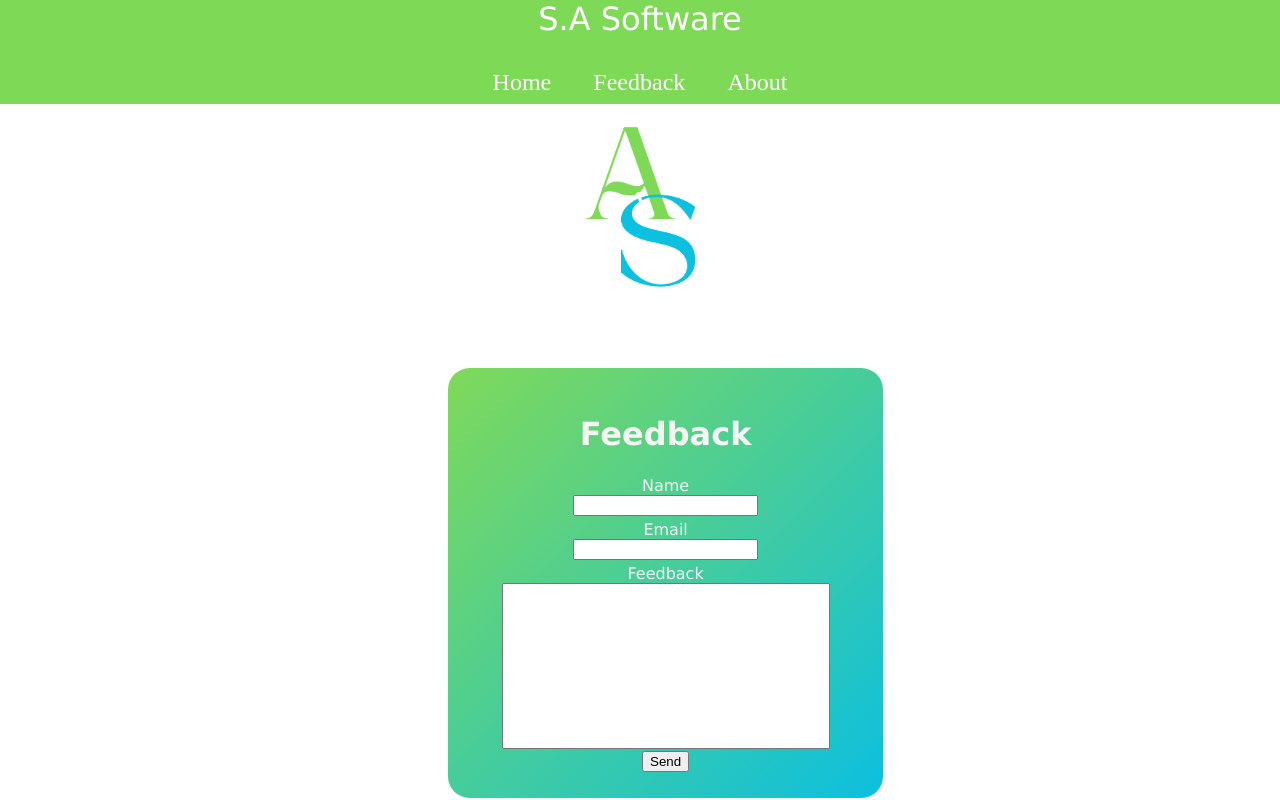
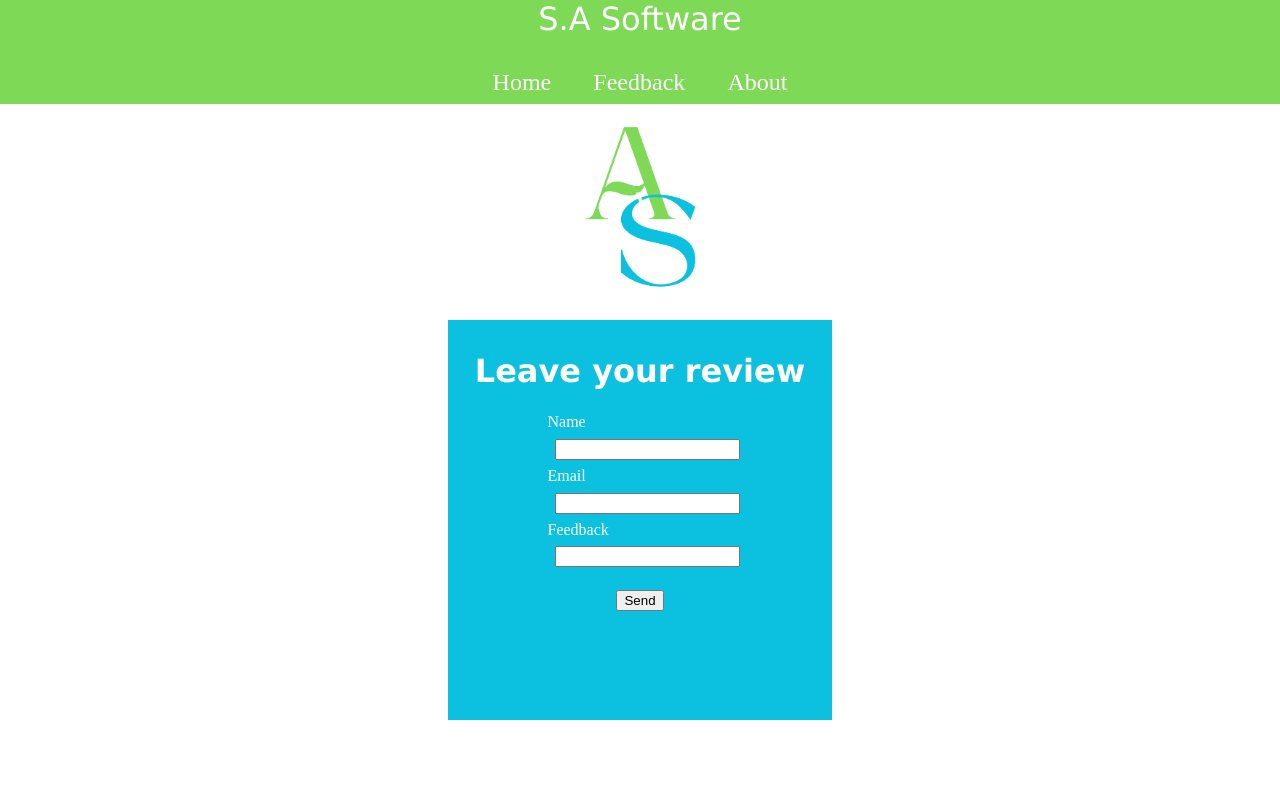
Before and after one commit to DroidStudioAS/php_reviews, a PHP site: page / in a window 1280 px wide. Run offline with PHP 8.4, Linux system fonts and the light colour scheme.

Commit message:
restyled homepage

```diff
--- a/feedback/index.php
+++ b/feedback/index.php
@@ -42,9 +42,9 @@
 </head>
 <body>
 
-    <form method="POST"
-        class="form">
-        <h1>Feedback</h1>
+
+        <form class="form_container" method="POST" >
+            <h3 class="form_header">Leave your review</h3>
         <div class="form_field">
         <div class="label_container">
         <label for="name">Name </label>
@@ -69,14 +69,71 @@
             <div class="err"> <?php echo $bodyErr ? $bodyErr:"" ?> </div>
         </div>
         <input name="submit" type="submit" value="Send">
-    </form>
+        </form>
+
+
+
+
+<!--    <form method="POST"
+        class="form">
+        <h1>Feedback</h1>
+
+    </form> -->
 
 </body>
 </html>
 <style>
-    .form{
+    .form_container{
+        position: absolute;
+        top: 40%;
+        left: 35%;
+
+        width: 30vw;
+        height: 50vh;
+
+        display: flex;
+        flex-flow: column nowrap;
+
+        justify-content: center;
+        align-items: center;
+
+        background-color: #0CC0DF;
+        color: white;
+
+    }
+    .form_container h3{
+       font-size: xx-large;
+
+    }
+    .form_container input{
+        margin: 4%;
+    }
+    .form_header{
        position: absolute;
-       top:44%;
+       top: 0%;
+       font-family: 'Lucida Sans', 'Lucida Sans Regular', 'Lucida Grande', 'Lucida Sans Unicode', Geneva, Verdana, sans-serif;
+       text-align: center;
+    }
+
+
+
+    @media(max-width:600px) {
+        .form_container{
+            top: 43vh;
+            width: 50vw;
+            left: 25vw;
+    }
+    .form_header{
+        position: absolute;
+        top: 0%;
+    }
+    }
+
+
+
+    /*.form{
+       position: absolute;
+       top:30vh;
        width: 50vw;
        left: 25vw;
        padding: 2%;
@@ -116,15 +173,5 @@
         text-decoration: underline;
     }
 
-    @media(min-width:600px) {
-        .form{
-            top: 46%;
-            width: 30vw;
-            left: 35vw;
-        }
-        .feedback_field{
-            width: 25vw;
-        }
-
-    }
+   */
 </style>
```
